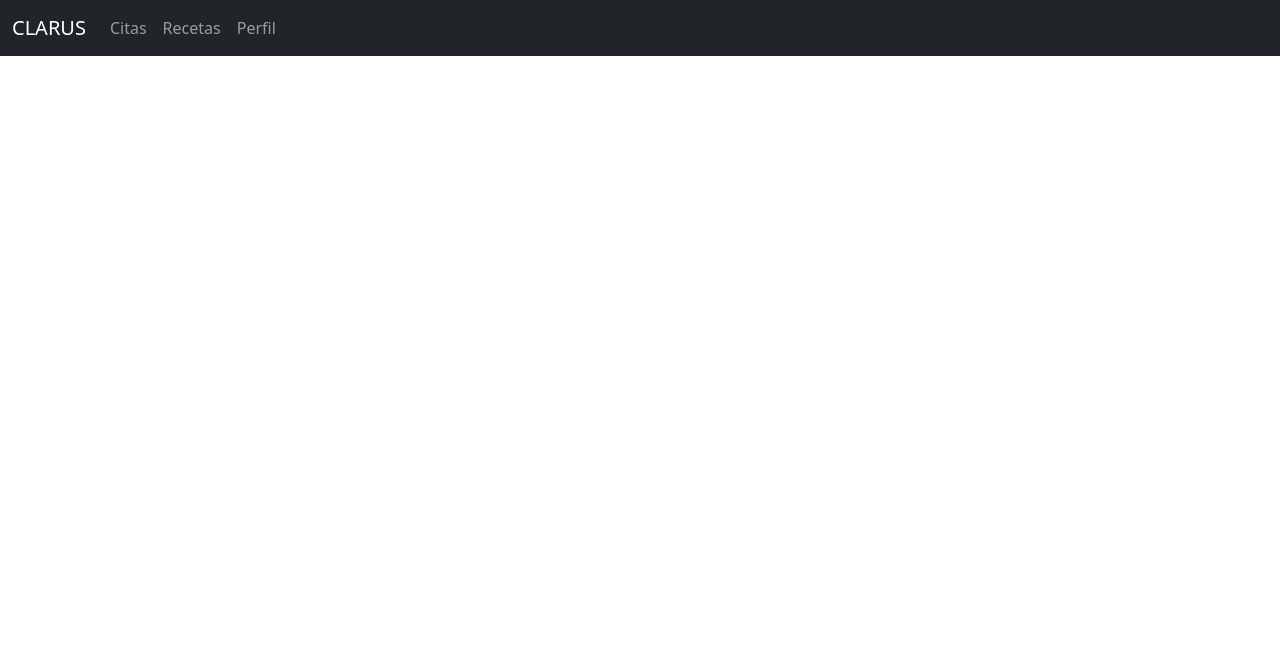
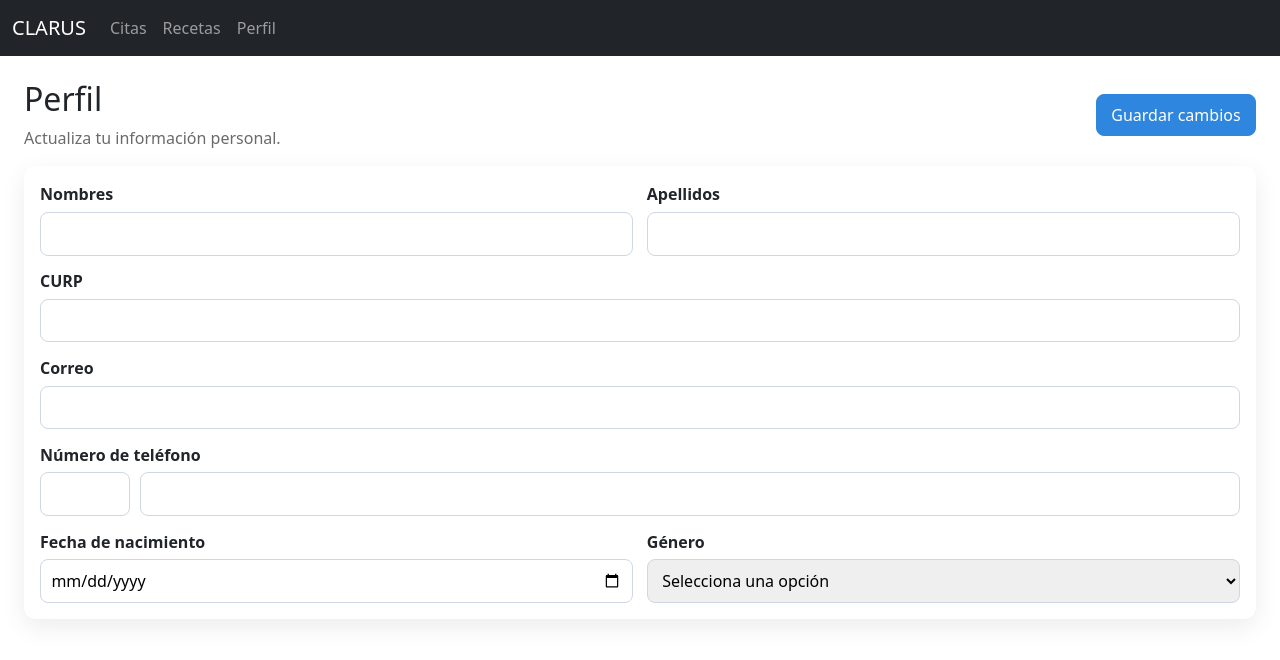
Before and after one commit to JELIX062/Clarus, a Vue app in the folder frontend/: page /perfil in a window 1280 px wide. Shown: the top 660 px of the page. Built offline with nearby package versions, Linux system fonts and the light colour scheme.

Commit message:
Se agrego PerfilVue a clientes

```diff
--- a/frontend/src/modulos/cliente/vistas/PerfilVue.vue
+++ b/frontend/src/modulos/cliente/vistas/PerfilVue.vue
@@ -0,0 +1,155 @@
+<template>
+    <section class="perfil-view">
+        <header class="header">
+        <div>
+            <h2>Perfil</h2>
+            <p class="subtitle">Actualiza tu información personal.</p>
+        </div>
+        <button class="button" type="submit" form="perfil-form">Guardar cambios</button>
+        </header>
+
+        <form id="perfil-form" class="profile-card" @submit.prevent="saveProfile">
+        <div class="form-grid">
+            <div class="form-field">
+            <label for="nombres">Nombres</label>
+            <input id="nombres" v-model.trim="profile.nombres" class="input" type="text" />
+            </div>
+
+            <div class="form-field">
+            <label for="apellidos">Apellidos</label>
+            <input id="apellidos" v-model.trim="profile.apellidos" class="input" type="text" />
+            </div>
+
+            <div class="form-field full-row">
+            <label for="curp">CURP</label>
+            <input id="curp" v-model.trim="profile.curp" class="input" type="text" maxlength="18" />
+            </div>
+
+            <div class="form-field full-row">
+            <label for="correo">Correo</label>
+            <input id="correo" v-model.trim="profile.correo" class="input" type="email" />
+            </div>
+
+            <div class="form-field full-row">
+            <label for="telefono">Número de teléfono</label>
+            <div class="phone-group">
+                <input id="codigo" v-model.trim="profile.codigoPais" class="input code" type="text" />
+                <input id="telefono" v-model.trim="profile.telefono" class="input" type="tel" />
+            </div>
+            </div>
+
+            <div class="form-field">
+            <label for="fecha">Fecha de nacimiento</label>
+            <input id="fecha" v-model="profile.fechaNacimiento" class="input" type="date" />
+            </div>
+
+            <div class="form-field">
+            <label for="genero">Género</label>
+            <select id="genero" v-model="profile.genero" class="input select">
+                <option disabled value="">Selecciona una opción</option>
+                <option>Masculino</option>
+                <option>Femenino</option>
+                <option>Otro</option>
+            </select>
+            </div>
+        </div>
+        </form>
+    </section>
+</template>
+
+<script setup lang="ts">
+    import { reactive } from 'vue'
+
+    const profile = reactive({
+    nombres: '',
+    apellidos: '',
+    curp: '',
+    correo: '',
+    codigoPais: '',
+    telefono: '',
+    fechaNacimiento: '',
+    genero: '',
+    })
+
+    function saveProfile() {
+    console.log('Perfil guardado', { ...profile })
+    }
+</script>
+
+<style scoped>
+    .perfil-view {
+    padding: 1.5rem;
+    }
+
+    .header {
+    display: flex;
+    align-items: center;
+    justify-content: space-between;
+    gap: 1rem;
+    margin-bottom: 1rem;
+    }
+
+    .subtitle {
+    margin: 0.25rem 0 0;
+    color: #6a6a6a;
+    }
+
+    .profile-card {
+    background: #fff;
+    border-radius: 12px;
+    padding: 1rem;
+    box-shadow: 0 8px 24px rgba(0, 0, 0, 0.08);
+    }
+
+    .form-grid {
+    display: grid;
+    grid-template-columns: repeat(2, minmax(0, 1fr));
+    gap: 0.85rem;
+    }
+
+    .form-field {
+    display: grid;
+    gap: 0.35rem;
+    }
+
+    .full-row {
+    grid-column: 1 / -1;
+    }
+
+    label {
+    font-weight: 600;
+    }
+
+    .input {
+    border: 1px solid #cfd7e3;
+    border-radius: 8px;
+    padding: 0.55rem 0.65rem;
+    font: inherit;
+    min-height: 42px;
+    }
+
+    .phone-group {
+    display: grid;
+    grid-template-columns: 90px 1fr;
+    gap: 0.6rem;
+    }
+
+    .button {
+    border: 1px solid #2e86de;
+    background: #2e86de;
+    color: #fff;
+    border-radius: 8px;
+    padding: 0.5rem 0.9rem;
+    cursor: pointer;
+    }
+
+    .button:hover {
+    filter: brightness(0.95);
+    }
+
+    @media (max-width: 900px) {
+    .form-grid {
+        grid-template-columns: 1fr;
+    }
+    }
+</style>
--- a/frontend/src/router/index.ts
+++ b/frontend/src/router/index.ts
@@ -1,5 +1,6 @@
 import CitasVue from '@/modulos/cliente/vistas/CitasVue.vue'
 import RecetasVue from '@/modulos/cliente/vistas/RecetasVue.vue'
+import PerfilVue from '@/modulos/cliente/vistas/PerfilVue.vue'
 import { createRouter, createWebHistory } from 'vue-router'
 
 const router = createRouter({
@@ -18,7 +19,11 @@ const router = createRouter({
       name: 'recetas',
       component: RecetasVue,
     },
-
+    {
+      path: '/perfil',
+      name: 'perfil',
+      component: PerfilVue,
+    },
   ],
 })
 
```
